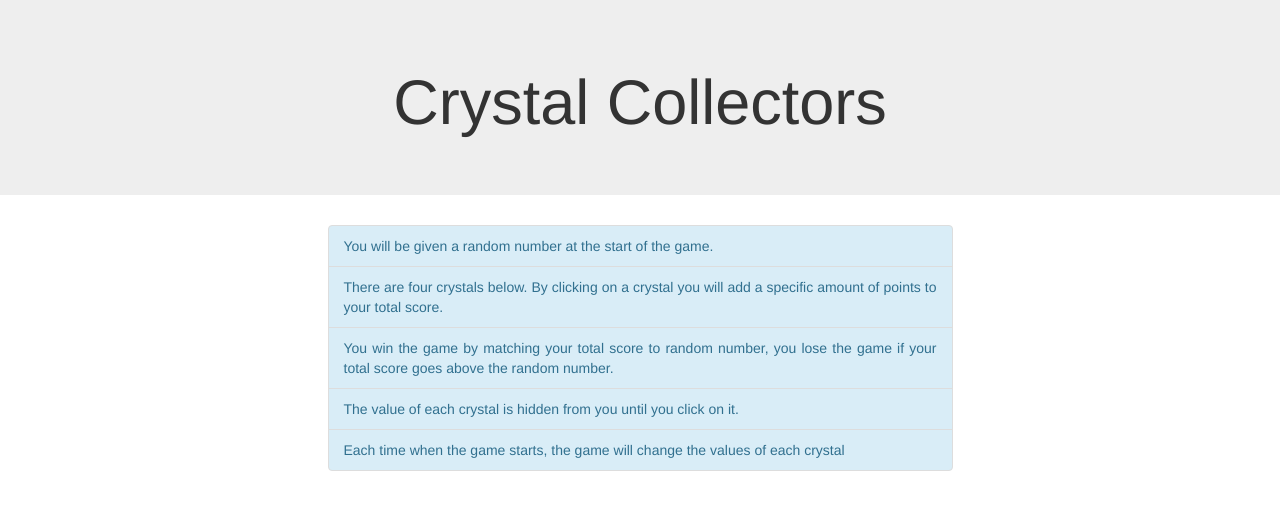
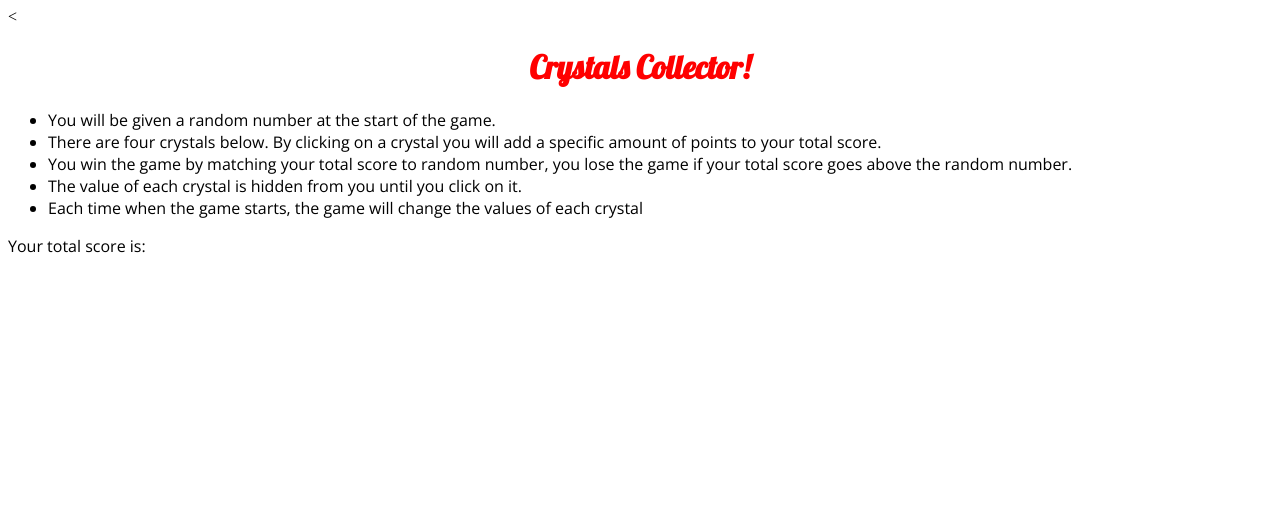
Before and after one commit to jwesterv/unit-4-game, a plain HTML site: page index.html in a window 1280 px wide. Drawn offline with nearby package versions, Linux system fonts and the light colour scheme.

Commit message:
Threw away bootstrap and wrote simpler html/css elements and started jQuery game elements

```diff
--- a/assets/css/style.css
+++ b/assets/css/style.css
@@ -0,0 +1,14 @@
+#title {
+    font-family: 'Lobster', cursive;
+    text-align: center;
+    color: red;
+}
+
+#rules {
+    font-family: 'Open Sans', sans-serif;
+    text-align: justify;
+}
+
+#score-announce {
+    font-family: 'Open Sans', sans-serif;
+}
--- a/assets/javascript/game.js
+++ b/assets/javascript/game.js
@@ -0,0 +1,15 @@
+// Ready code when loaded
+$(document).ready(function() {
+
+//Number from clicking crystals
+var yourNumber = 0;
+
+//Starting variables including crystals
+var wins = 0;
+var losses = 0;
+var crystals;
+
+//Random Target Number we want to reach
+var randomNumber = randomNumberGenerator();
+
+}
--- a/index.html
+++ b/index.html
@@ -6,42 +6,48 @@
     <meta name="viewport" content="width=device-width, initial-scale=1.0">
     <meta http-equiv="X-UA-Compatible" content="ie=edge">
     <title>Document</title>
-    <link rel="stylesheet" href="https://maxcdn.bootstrapcdn.com/bootstrap/3.3.7/css/bootstrap.min.css">
     <link rel="stylesheet" href="./assets/css/style.css">
     <link rel="stylesheet" href="./assets/css/reset.css">
+    <link href="https://fonts.googleapis.com/css?family=Lobster|Open+Sans" rel="stylesheet">
 </head>
 
-<body>
-    <div class="row">
-        <div class="jumbotron text-center" id="title">
-            <h1>Crystal Collectors</h1>
-        </div>
+
+<!-- Title Area-->
+
+< <h1 id="title">Crystals Collector!</h1>
+
+
+    <!-- Rules -->
+    <div id="rules">
+        <ul>
+            <li>You will be given a random number at the start of the game.</li>
+            <li>There are four crystals below. By clicking on a crystal you will add a specific amount of points to
+                your
+                total score.</li>
+            <li>You win the game by matching your total score to random number, you lose the game if your total score
+                goes
+                above the random number.</li>
+            <li>The value of each crystal is hidden from you until you click on it.</li>
+            <li>Each time when the game starts, the game will change the values of each crystal</li>
+        </ul>
     </div>
-    <div class="row">
-        <div class="col-md-3">
 
-        </div>
-        <div class="card col-md-6 text-justify">
-            <ul class="list-group">
-                <li class="list-group-item list-group-item-info">You will be given a random number at the start of the game.</li>
-                <li class="list-group-item list-group-item-info">There are four crystals below. By clicking on a crystal you will add a
-                    specific amount of points to your total score.</li>
-                <li class="list-group-item list-group-item-info">You win the game by matching your total score to random number, you lose
-                    the game if your total score goes above the random number.</li>
-                <li class="list-group-item list-group-item-info">The value of each crystal is hidden from you until you click on it.</li>
-                <li class="list-group-item list-group-item-info">Each time when the game starts, the game will change the values of each
-                    crystal</li>
-            </ul>
-        </div>
+    <div>
+        <div id="random-number"></div>
+
+        <div id="win-loss-div"></div>
+    </div>
+
+    <div>
+        <div id="crystal-div"></div>
+        <div id="score-announce">Your total score is:</div>
+        <!--Display Score number-->
+        <div id="score-div"></div>
     </div>
 
 
-
-
-
-    <script src="./assets/javascript/game.js"></script>
-    <script type="text/javascript" src="https://cdnjs.cloudflare.com/ajax/libs/jquery/3.2.1/jquery.min.js"></script>
-
-</body>
+    <script type="javascript" src="./assets/javascript/game.js"></script>
+    <script type="javascript" src="https://cdnjs.cloudflare.com/ajax/libs/jquery/3.2.1/jquery.min.js"></script>
+    </body>
 
 </html>
```
